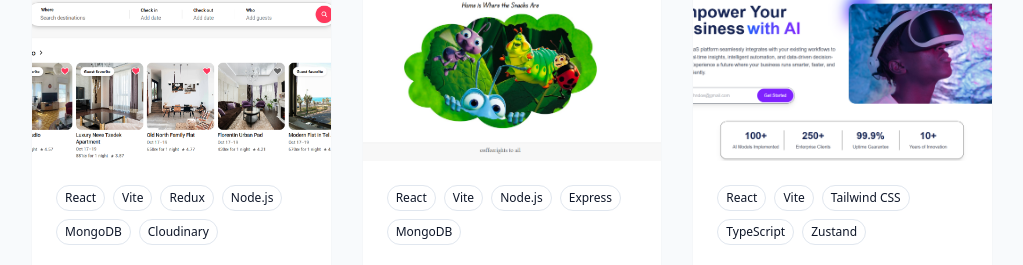
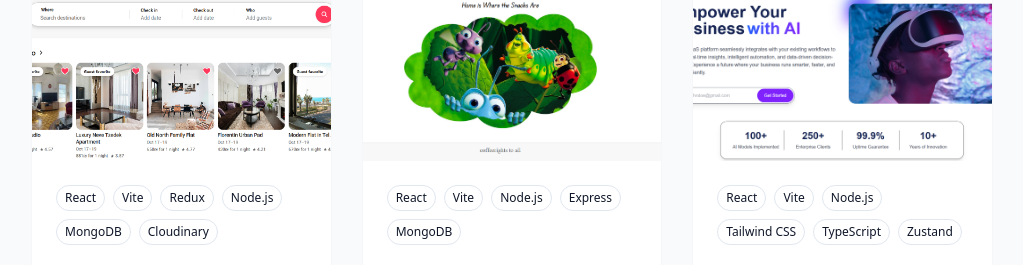
Before and after one commit to DariaRosen/Portfolio, a React (Vite) app: page / in a window 1280 px wide. Shown: the part 3513-3778 px from the top of the page, without its empty margins (128-1151 px from the left). Built offline with nearby package versions, Linux system fonts and the light colour scheme.

Commit message:
Add tag to project

```diff
--- a/src/components/HeroSection.jsx
+++ b/src/components/HeroSection.jsx
@@ -47,7 +47,7 @@ export const HeroSection = () => {
                         <ambientLight intensity={1} />
                         <pointLight position={[10, 10, 10]} intensity={0.6} />
                         {/* Small, floating React atom */}
-                        <ReactAtom scale={0.25} position={[0, 0, 0]} />
+                        {/* <ReactAtom scale={0.25} position={[0, 0, 0]} /> */}
                     </Suspense>
                 </Canvas>
             </div>
--- a/src/components/ProjectsSection.jsx
+++ b/src/components/ProjectsSection.jsx
@@ -27,7 +27,7 @@ const projects = [
         description:
             "A modern, responsive landing page built for AI SaaS startups. Developed with React, Vite, Tailwind CSS, TypeScript, and Zustand — featuring dark/light mode, animations, and reusable components for a sleek user experience.",
         image: "/projects_imgs/LandingPage.PNG",
-        tags: ["React", "Vite", "Tailwind CSS", "TypeScript", "Zustand"],
+        tags: ["React", "Vite","Node.js", "Tailwind CSS", "TypeScript", "Zustand"],
         demoUrl: "https://landing-page-ashen-pi.vercel.app/",
         githubUrl: "https://github.com/DariaRosen/Landing-Page",
     },
```
